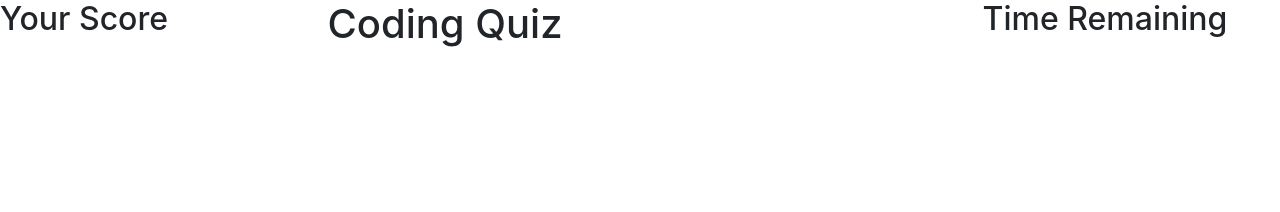
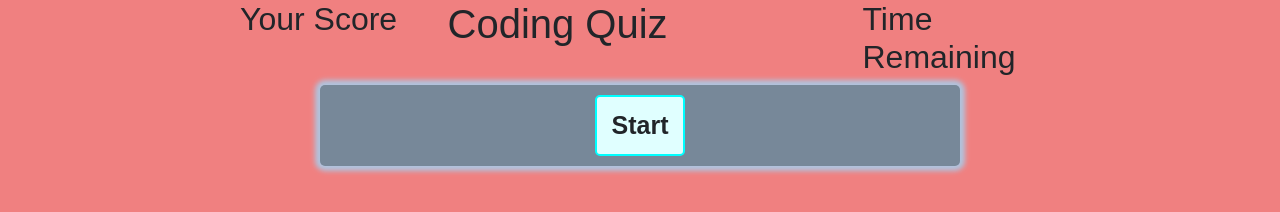
Before and after one commit to ksuzuki417/hw4-WebAPIs-codeQuiz, a plain HTML site: page index.html in a window 1280 px wide. Drawn offline with nearby package versions, Linux system fonts and the light colour scheme.

Commit message:
CSS style and start function

```diff
--- a/index.html
+++ b/index.html
@@ -21,7 +21,24 @@
             </div>
             <div class="col-md-3">
                 <h2>Time Remaining</h2>
+                <div id="timer"></div>
             </div>
+        </div>
+
+        <div class="container">
+            <div id="question-container" class="hide">
+                <div id="question">Question</div>
+                <div id="answer-buttons" class="btn-grid"></div>
+                    <button class="btn">Answer 1</button>
+                    <butotn class="btn">Answer 2</butotn>
+                    <button class="btn">Answer 3</button>
+                    <button class="btn">Answer 4</button>
+            </div>
+            <div class="controls">
+                <button id="start-btn" class="start-btn btn">Start</button>
+                <button id="next-btn" class="next-btn btn hide">Next</button>
+            </div>
+
         </div>
 
     </main>
@@ -30,7 +47,6 @@
 
 
 
-    <script src="javascript.js">
-</script>
+    <script src="javascript.js"></script>
 </body>
 </html>
--- a/javascript.js
+++ b/javascript.js
@@ -0,0 +1,30 @@
+var startButton = document.getElementById("start-btn");
+var questionContainerEl = document.getElementById("question-container")
+
+startButton.addEventListener("click", startGame)
+
+function startGame() {
+    console.log("started")
+    startButton.classList.add("hide")
+    questionContainerEl.classList.remove("hide")
+    setNextQuestion()
+}
+
+function setNextQuestion() {
+
+}
+
+function selectAnswer () {
+
+}
+
+var questions = [
+{
+    question: "What is 2 + 2",
+    answers: [
+        {text: "4", correct: true },
+        {text: "22", correct: false}
+    ]
+}
+
+]
--- a/style.css
+++ b/style.css
@@ -0,0 +1,56 @@
+body {
+    padding: 0;
+    margin: 0;
+    display: flex;
+    width: 100vw;
+    height: 100vw;
+    justify-content: center;
+    align-items: centers;
+    background-color: lightcoral;
+    font-family: sans-serif;
+}
+
+.container {
+    width: 800px;
+    max-width: 80%;
+    background-color: lightslategray;
+    border-radius: 5px;
+    padding: 10px;
+    box-shadow: lightsteelblue 0px 0px 5px 5px;
+}
+
+.btn-grid {
+    display: grid;
+    grid-row: 4 auto;
+    gap: 10px;
+    margin: 20px 0;
+
+}
+
+.btn {
+    border: 2px solid cyan;
+    background-color: lightcyan;
+    border-radius: 5px;
+    padding: 5px 10px;
+    outline: none;
+}
+
+.btn:hover {
+    border-color: darkblue;
+}
+
+.start-btn, .next-btn {
+    font-size: 25px;
+    font-weight: bold;
+    padding: 10px 15px;
+}
+
+.controls {
+    display: flex;
+    justify-content: center;
+    align-items: center;
+}
+
+.hide {
+    display: none
+}
```
